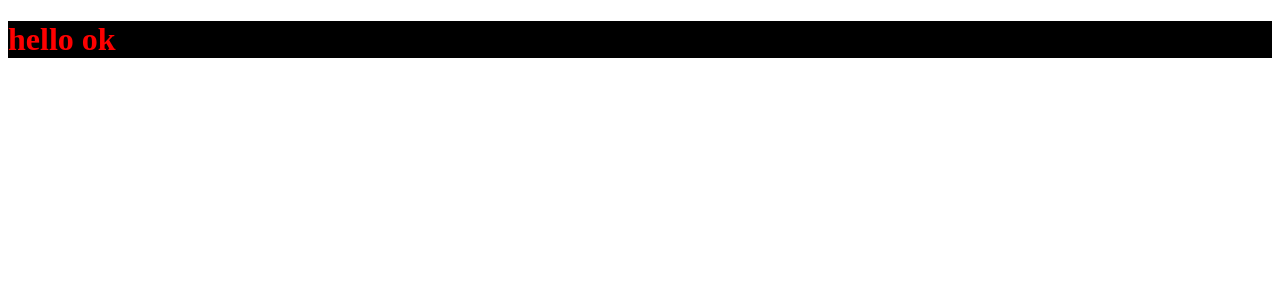
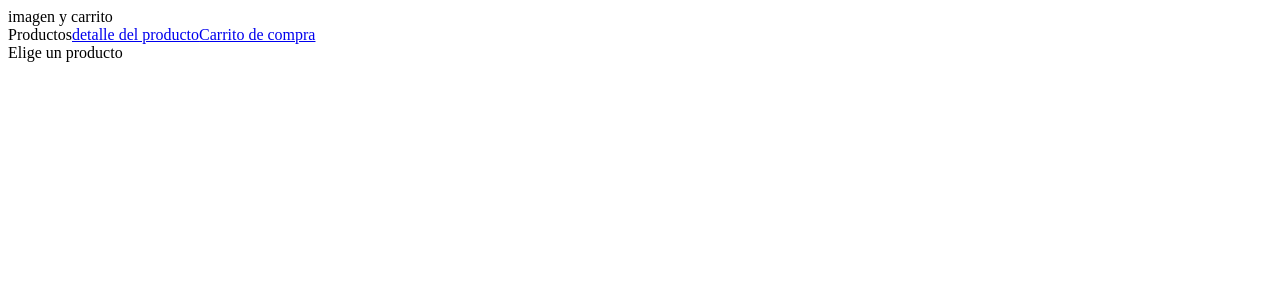
Before and after one commit to jacksonguerrer0/mini-market, a React (Create React App) app: page / in a window 1280 px wide. Shown: the top 300 px of the page. Built offline with nearby package versions, Linux system fonts and the light colour scheme.

Commit message:
config router

```diff
--- /dev/null
+++ b/src/components/Detail.jsx
@@ -0,0 +1,11 @@
+import React from 'react'
+
+const Detail = () => {
+  return (
+    <div>
+      detalle de producto
+    </div>
+  )
+}
+
+export default Detail
--- /dev/null
+++ b/src/components/ShopingCart.jsx
@@ -0,0 +1,11 @@
+import React from 'react'
+
+const ShopingCart = () => {
+  return (
+    <div>
+      pago y cantidad de productos
+    </div>
+  )
+}
+
+export default ShopingCart
--- a/src/container/App.jsx
+++ b/src/container/App.jsx
@@ -1,9 +1,19 @@
 import React from 'react'
+import { Outlet } from 'react-router'
+import { Link } from 'react-router-dom'
 
 const App = () => {
   return (
     <div>
-      <h1 >hello ok</h1>
+      <nav>imagen y carrito</nav>
+      <section>
+        Productos
+        <Link  to='/detail/1'>detalle del producto</Link>
+        <Link  to='/cart'>Carrito de compra</Link>
+      </section>
+      <section>
+        <Outlet />
+      </section>
     </div>
   )
 }
--- /dev/null
+++ b/src/container/NoMatch.jsx
@@ -0,0 +1,11 @@
+import React from 'react'
+
+const NoMatch = () => {
+  return (
+    <div>
+      <h1>Pagina no existe ☹</h1>
+    </div>
+  )
+}
+
+export default NoMatch
--- /dev/null
+++ b/src/contentRoutes/RouteApp.jsx
@@ -0,0 +1,23 @@
+import React from 'react'
+import { BrowserRouter, Routes, Route } from 'react-router-dom'
+import NoMatch from '../container/NoMatch'
+import App from '../container/App'
+import Detail from '../components/Detail'
+import ShopingCart from '../components/ShopingCart'
+const RouteApp = () => {
+  console.log('ok')
+  return (
+    <BrowserRouter>
+      <Routes>
+        <Route path='/' element={<App />}>
+          <Route index path='' element={<span>Elige un producto</span>} />
+          <Route path='detail/:id' element={<Detail />} />
+          <Route path='cart' element={<ShopingCart />} />
+        </Route>
+        <Route path='*' element={<NoMatch />} />
+      </Routes>
+    </BrowserRouter>
+  )
+}
+
+export default RouteApp
--- a/src/index.js
+++ b/src/index.js
@@ -1,14 +1,14 @@
 import React from 'react';
 import ReactDOM from 'react-dom';
 import '@fortawesome/fontawesome-free/css/all.min.css';
-import App from './container/App';
 import './style/style.scss'
 import { Provider } from 'react-redux';
 import store from './redux/store';
+import RouteApp from './contentRoutes/RouteApp';
 
 ReactDOM.render(
     <Provider store={store} >
-    <App />
+    <RouteApp />
     </Provider>,
   document.getElementById('root')
 );
```
